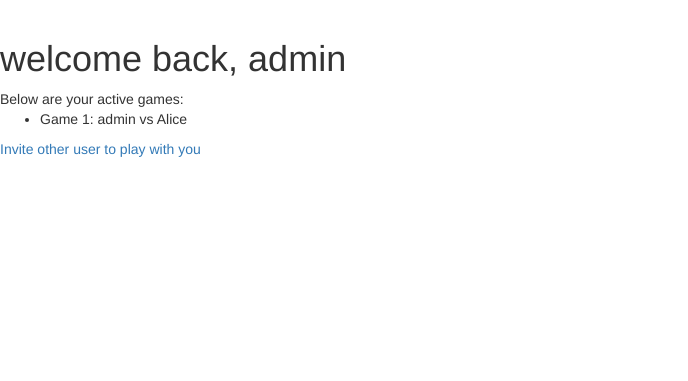
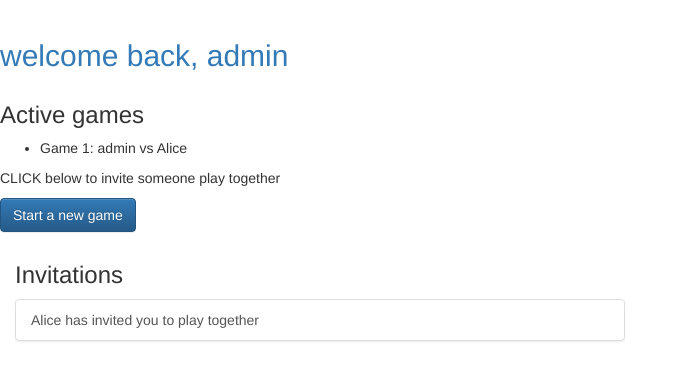
Before and after one commit to alexqiafuer/django_projects, a Django app: page /player/home in a window 1280 px wide. Shown: the part 51-432 px from the top of the page, without its empty margins (0-688 px from the left). Run offline with Django 4.2, Linux system fonts and the light colour scheme; a user stored in the database is signed in; data comes from the database, SQL or seed files in the repository; both versions use the stored data as it was after the commit; some libraries are stand-ins or nearby versions.

Commit message:
Added invitation

```diff
--- a/tictactoe/player/views.py
+++ b/tictactoe/player/views.py
@@ -1,18 +1,42 @@
-from django.shortcuts import render
+from django.shortcuts import render, get_object_or_404, redirect
 from django.contrib.auth.decorators import login_required
+from django.core.exceptions import PermissionDenied
 
 from gameplay.models import Game
+from .models import Invitation
 from player.forms import InvitationForm
 
-@login_required
+@login_required()
 def home(request):
     my_games = Game.objects.games_for_user(request.user)
     active_games = my_games.active()
-
-    return render(request, "player/home.html", {'games': active_games})
+    invitations = request.user.invitation_received.all()
+    return render(request, "player/home.html", {'games': active_games, 'invitations': invitations})
 
 
-@login_required
+@login_required()
 def new_invitation(request):
-    form = InvitationForm()
+    if request.method == 'POST':
+        invitation = Invitation(from_user=request.user)
+        form = InvitationForm(instance=invitation, data=request.POST)
+        if form.is_valid():
+            form.save()
+    else:
+        form = InvitationForm()
     return render(request, "player/new_invitation_form.html", {'form':form})
+
+@login_required()
+def accept_invitation(request):
+    invitation = get_object_or_404(Invitation, pk=id)
+    if not request.user == invitation.to_user:
+        raise PermissionDenied
+    if request.method == 'POST':
+        if 'accept' in request.POST:
+            game = Game.objects.create(
+                first_player=invitation.to_user,
+                second_player=invitation.from_user,
+            )
+        invitation.delete()
+        return redirect('player_home')
+    else:
+        return render(request, 'player/accept_invitation_form.html', {'invitation': invitation})
--- a/tictactoe/templates/player/home.html
+++ b/tictactoe/templates/player/home.html
@@ -1,17 +1,42 @@
 {% extends "base.html" %}
 {% load static %}
 
+{% block title %}Home: {{user.username}} {% endblock title %}
+
 {% block content %}
-    <h1>welcome back, {{ user.username }} </h1>
-    Below are your active games:
+    <h2 class="text-primary">welcome back, {{ user.username }} </h2>
+
+    <div class="row">
+        <div class="col-md-6">
+            <h3>Active games</h3>
+
             <ul>
                 {% for g in games %}
                     <li>Game {{g.id}}: {{g.first_player}} vs {{g.second_player}} </li>
                 {% endfor %}
             </ul>
 
-    <a href="{% url 'player_new_invitation' %}">
-        Invite other user to play with you
+            <p>CLICK below to invite someone play together</p>
+            <p>
+                <a class="btn btn-primary" href="{% url 'player_new_invitation' %}">Start a new game</a>
+            </p>
+        </div>
+    </div>
+
+    <div class="col-md-6">
+        <h3>Invitations</h3>
+
+        {% if invitations %}
+            <div class="list-group">
+                {% for inv in invitations %}
+                    <a class="list-group-item" href="">
+                        {{ inv.from_user.username }} has invited you to play together
                     </a>
+                {% endfor %}
+            </div>
+        {% else %}
+            <p>No new invitation</p>
+        {% endif %}
+    </div>
 
 {% endblock %}
--- a/tictactoe/templates/player/new_invitation_form.html
+++ b/tictactoe/templates/player/new_invitation_form.html
@@ -7,6 +7,8 @@ New Invitation
 {% block content %}
     <form method="post" action="{% url 'player_new_invitation' %}" >
         {{form}}
+
+        {% csrf_token %}
         <button type="submit">Send invitation</button>
     </form>
 {% endblock %}
```
Also changed, not shown: tictactoe/templates/player/accept_new_invitation.html (added, +16 -0 lines), tictactoe/db.sqlite3. Lines whose indentation alone changed are shown as unchanged.
